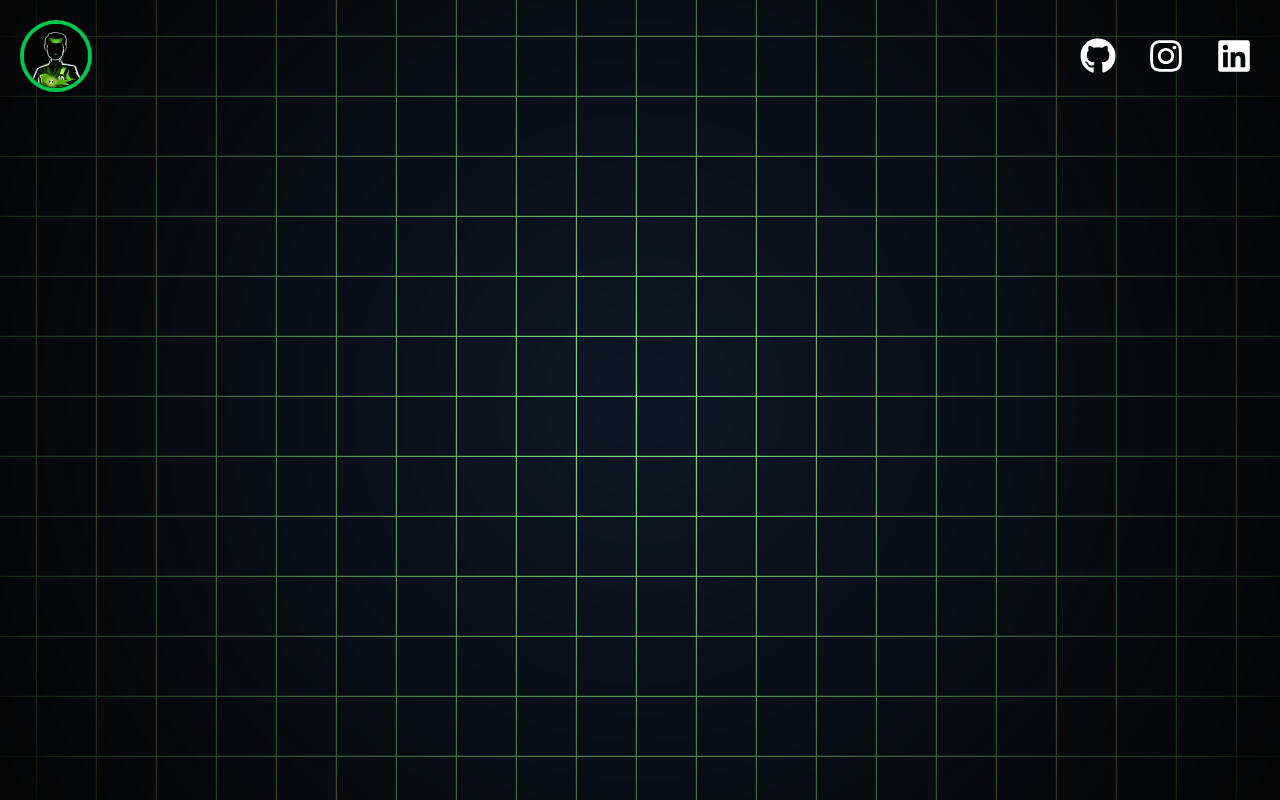
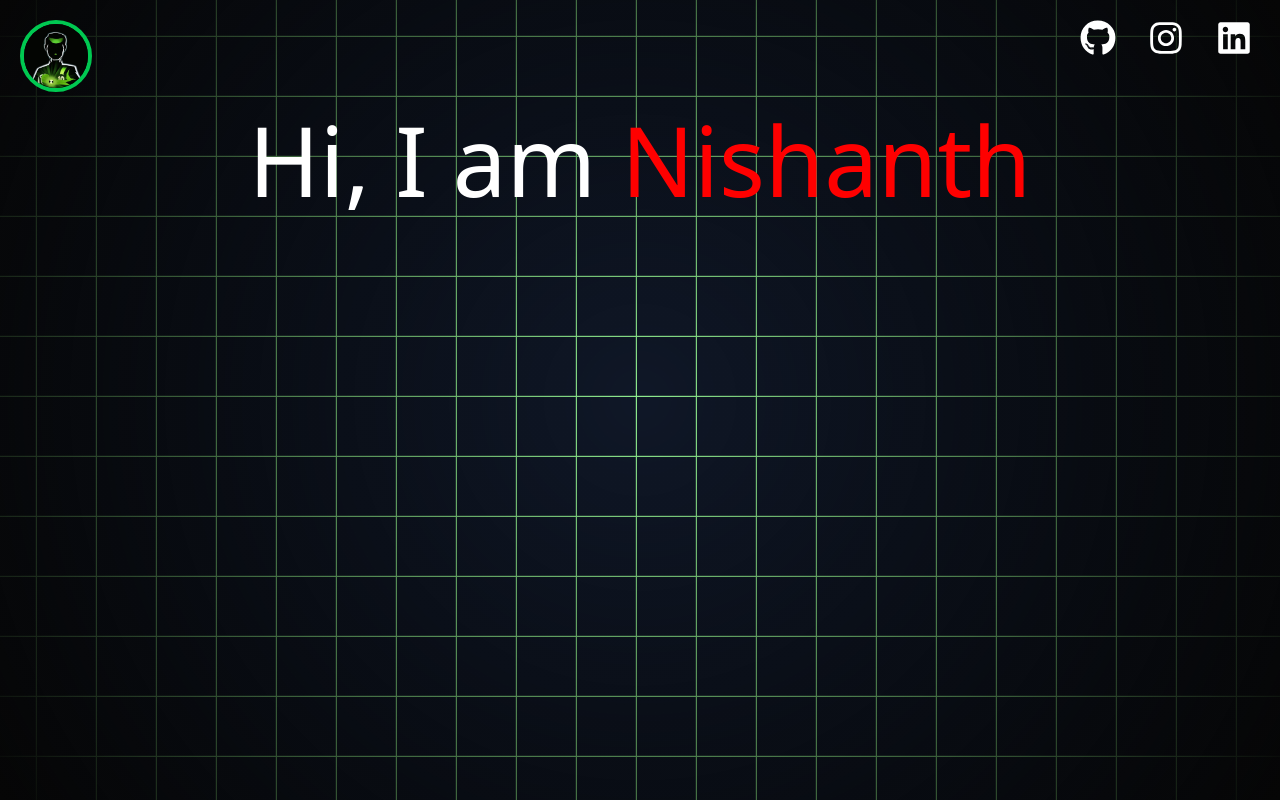
Before and after one commit to Nishanthnaa52/Nishanth-Portfolio, a React (Vite) app: page / in a window 1280 px wide. Built offline with nearby package versions, Linux system fonts and the light colour scheme.

Commit message:
Add a Animation using motion

```diff
--- a/package.json
+++ b/package.json
@@ -11,6 +11,7 @@
   },
   "dependencies": {
     "@tailwindcss/vite": "^4.0.0",
+    "motion": "^12.0.6",
     "react": "^18.3.1",
     "react-dom": "^18.3.1",
     "react-icons": "^5.4.0",
--- a/src/App.jsx
+++ b/src/App.jsx
@@ -1,10 +1,12 @@
 import React from "react";
 import Squares from "./componets/background.jsx";
 import Navber from "./componets/navber.jsx";
+import HeroSection from "./componets/herosection.jsx";
 
 const App = () => {
   return (
-    <div className="h-screen w-screen relative bg-gray-900">
+    <>
+    <div className=" relative h-screen w-screen bg-gray-900">
       {/* Squares Background */}
       <Squares
         speed={0.2}
@@ -14,11 +16,15 @@ const App = () => {
         hoverFillColor='green'
       />
 
-      {/* Content */}
-      <div className="container absolute inset-0 flex justify-center z-10 text-white mx-auto">
+
+    </div>
+
+    {/* Content */}
+      <div className="container absolute inset-0 flex flex-col z-10 text-white mx-auto">
          <Navber />
+         <HeroSection />
       </div>
-    </div>
+    </>
   );
 };
 
--- /dev/null
+++ b/src/componets/herosection.jsx
@@ -0,0 +1,18 @@
+import React from "react";
+import { motion } from "framer-motion";
+
+function HeroSection() {
+
+	return (
+		<motion.div
+		initial={{ x : -100, opacity: 0}}
+		animate={{ x : 0, opacity: 1}}
+		transition={{ duration : 1, delay: 2.2}}
+
+		className="flux text-8xl">
+			<p className="text-center">Hi, I am <spac style={{color: "red"}}>Nishanth</spac></p>
+		</motion.div>
+	)
+}
+
+export default HeroSection;
--- a/src/componets/navber.jsx
+++ b/src/componets/navber.jsx
@@ -1,14 +1,19 @@
 import React from "react";
 import logo from "../assets/logo.jpg";
 import { FaInstagram, FaLinkedin, FaGithub } from "react-icons/fa";
+import { motion } from "framer-motion";
 
 function Navber() {
     return (
-        <nav className="absolute flex justify-between h-auto w-full p-5">
+        <motion.nav
+            initial={{ y: -100, opacity: 0}}
+            animate={{ y: 0, opacity: 1}}
+            transition={{ duration : 1, delay: 1.5}}
+            className="flex justify-between h-fit w-full p-5">
             <div>
                 <img className="w-18 h-18 rounded-full border-4 border-green-500 object-cover" src={logo} alt="logo" />
             </div>
-            <div className="flex items-center justify-center gap-4 text-4xl">
+            <div className="flex justify-center gap-4 text-4xl">
                 <a className="px-2" href="https://github.com/Nishanthnaa52/" target="_blank" rel="github-link">
                     <FaGithub />
                 </a >
@@ -18,9 +23,8 @@ function Navber() {
                 <a className="px-2" href="https://www.linkedin.com/in/nishanthnaa52/" target="_blank" rel="Linkedin-link">
                     <FaLinkedin />
                 </a>
-
             </div>
-        </nav>
+        </motion.nav>
     )
 }
 
```
Also changed, not shown: 1 other file (tests, documents, lock files or other folders).
